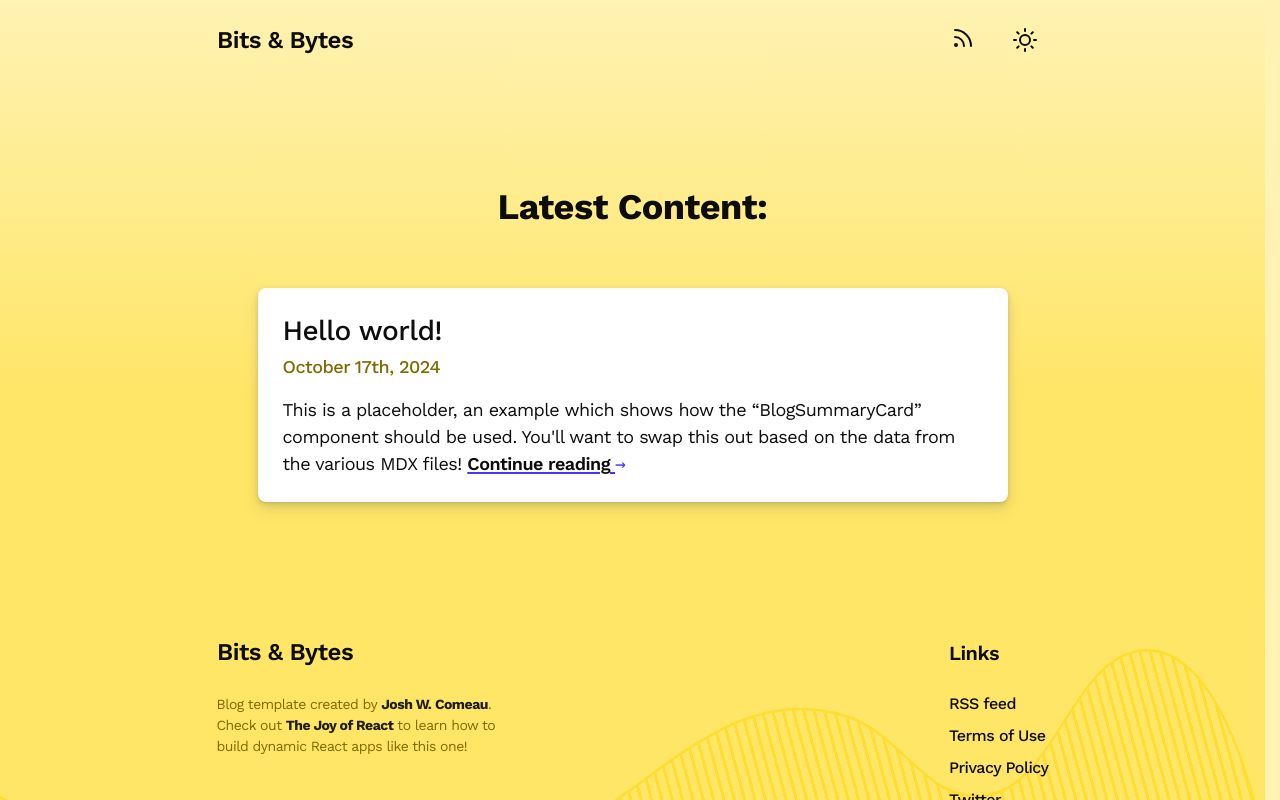
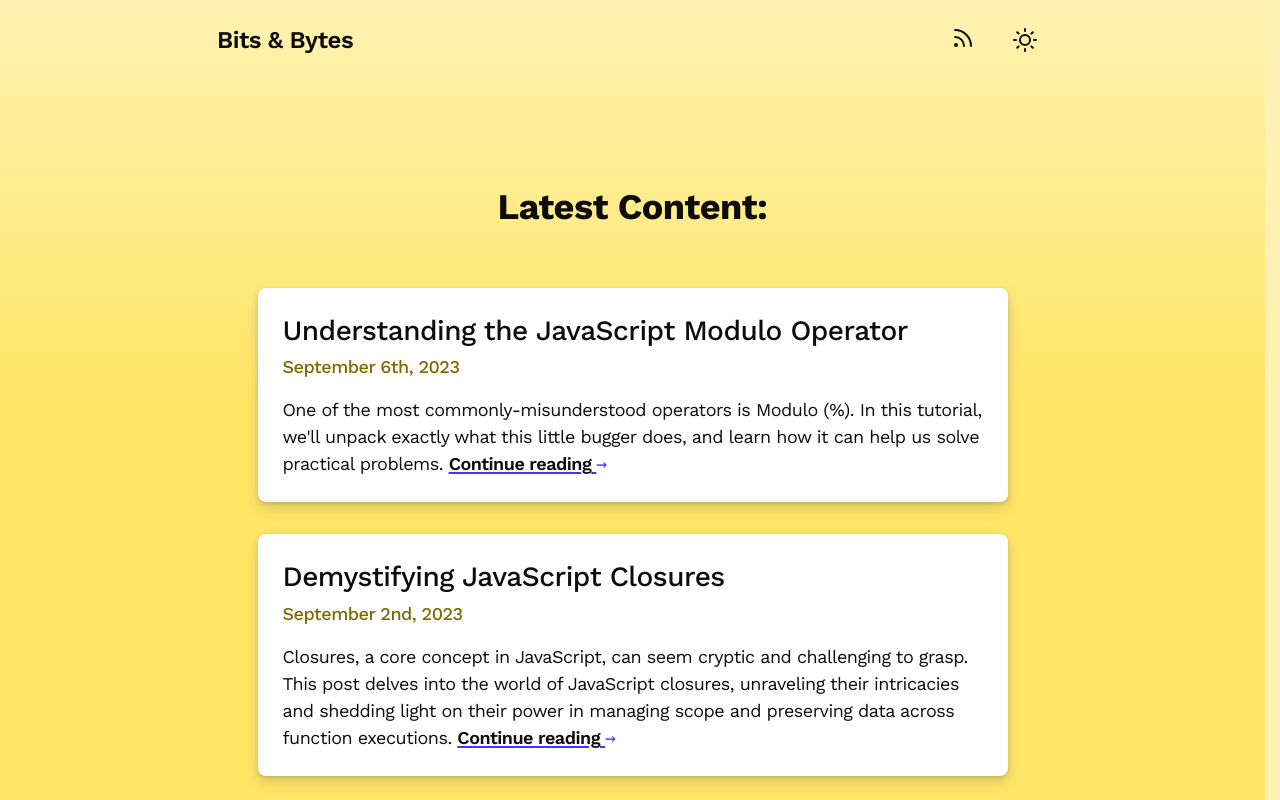
Before and after one commit to LauraBeatris/project-blog-mdx, a Next.js app: page / in a window 1280 px wide. Shown: the top 800 px of the page. Built offline with nearby package versions, Linux system fonts and the light colour scheme; a web font is replaced by a local one.

Commit message:
Display list of posts

```diff
--- a/src/app/page.js
+++ b/src/app/page.js
@@ -1,23 +1,20 @@
-import React from 'react';
+import React from "react";
 
-import BlogSummaryCard from '@/components/BlogSummaryCard';
+import BlogSummaryCard from "@/components/BlogSummaryCard";
 
-import styles from './homepage.module.css';
+import styles from "./homepage.module.css";
+import { getBlogPostList } from "@/helpers/file-helpers";
 
-function Home() {
+async function Home() {
+  const blogPosts = await getBlogPostList();
+
   return (
     <div className={styles.wrapper}>
-      <h1 className={styles.mainHeading}>
-        Latest Content:
-      </h1>
+      <h1 className={styles.mainHeading}>Latest Content:</h1>
 
-      {/* TODO: Iterate over the data read from the file system! */}
-      <BlogSummaryCard
-        slug="example"
-        title="Hello world!"
-        abstract="This is a placeholder, an example which shows how the “BlogSummaryCard” component should be used. You'll want to swap this out based on the data from the various MDX files!"
-        publishedOn={new Date()}
-      />
+      {blogPosts.map((post) => (
+        <BlogSummaryCard key={post.slug} {...post} />
+      ))}
     </div>
   );
 }
```
Also changed, not shown: .eslintrc.json (added), 1 other file (tests, documents, lock files or other folders).
